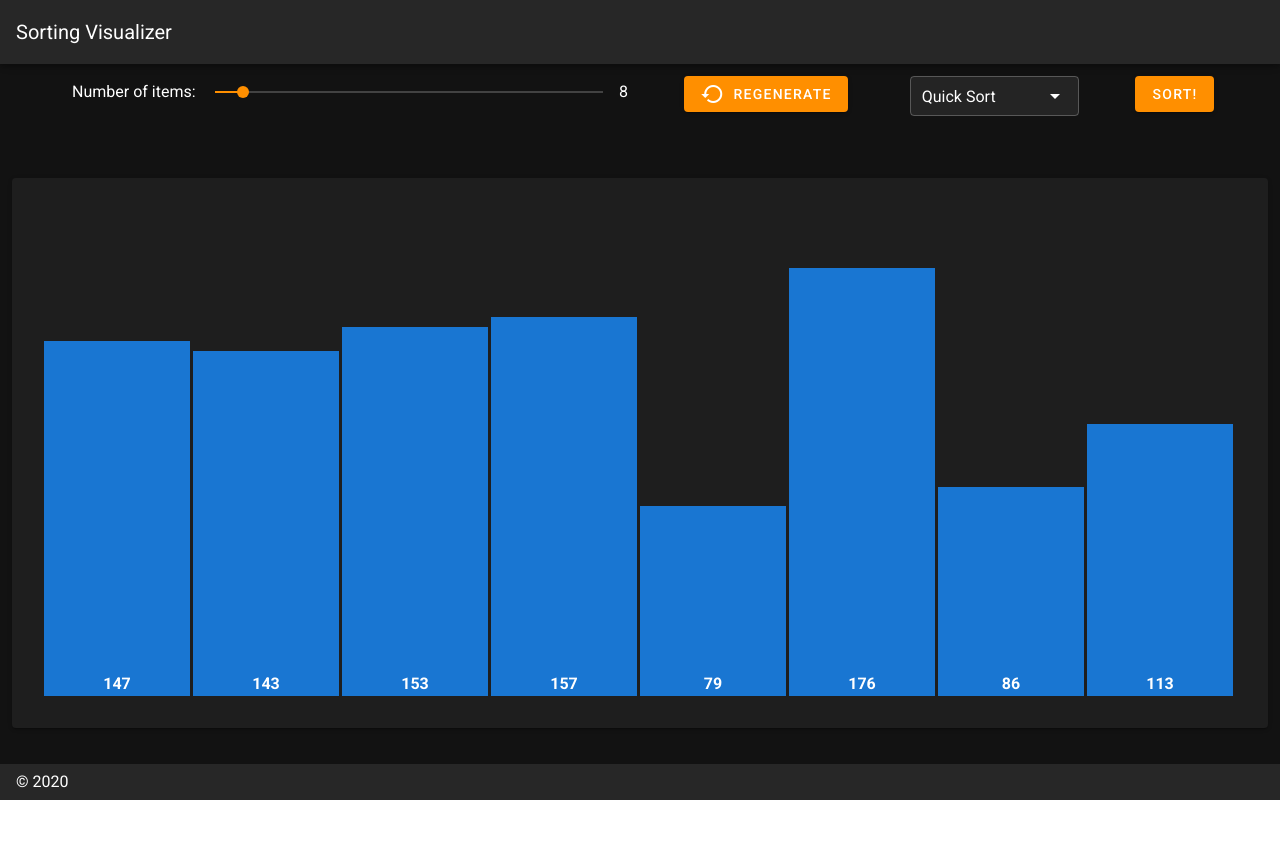
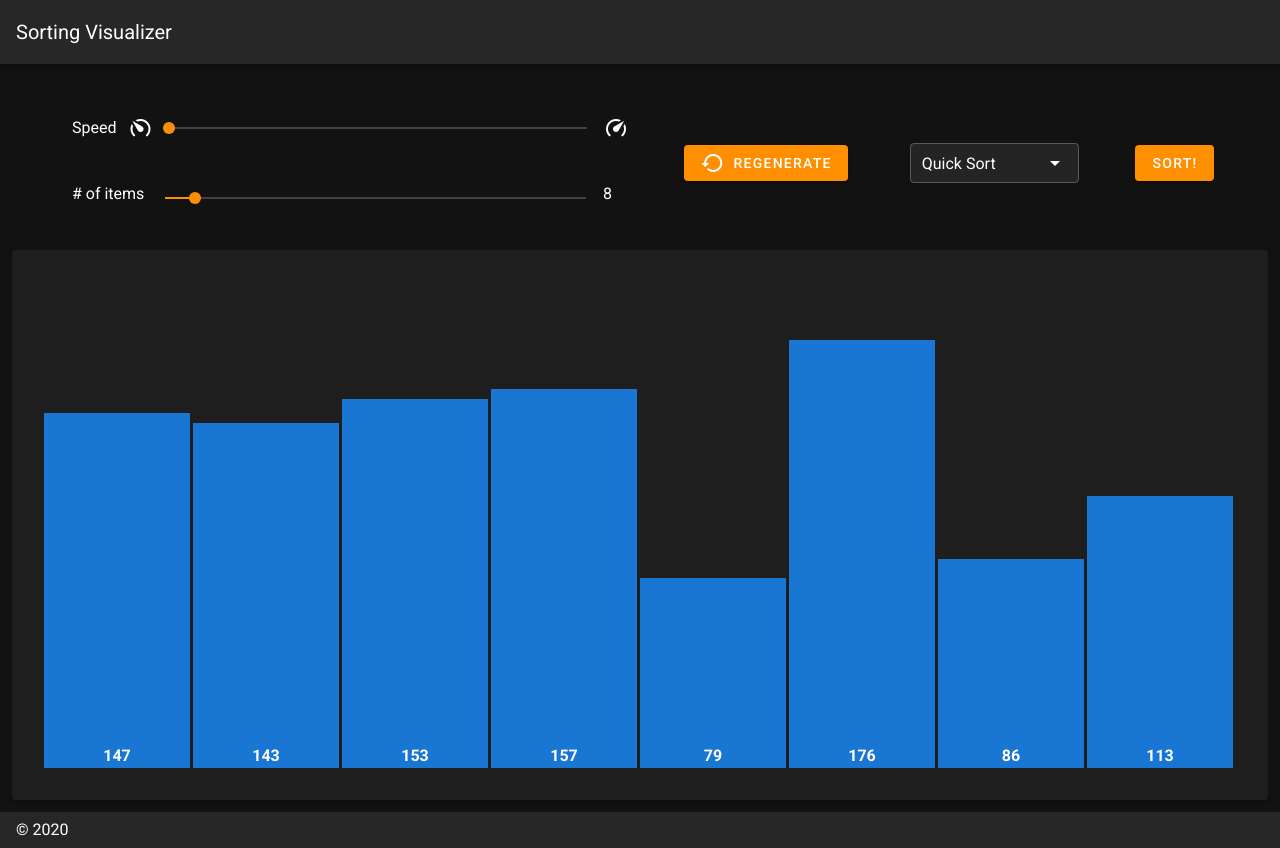
Before and after one commit to jonnytullis/sorting-visualizer-nuxt, a Nuxt app: page / in a window 1280 px wide. Before the commit the page ends 800 px from the top, so only its background shows below. Built offline with nearby package versions, Linux system fonts and the light colour scheme.

Commit message:
Added speed editor UI and data prep

```diff
--- a/algorithms/QuickSort.js
+++ b/algorithms/QuickSort.js
@@ -1,5 +1,7 @@
 
 export default class QuickSort {
+
+
   async sort (arr) {
     await this.quickSort(arr, 0, arr.length - 1)
     await sleep()
--- a/components/SortTable.vue
+++ b/components/SortTable.vue
@@ -33,6 +33,9 @@ export default {
       type: Number
     },
     minNum: {
+      type: Number
+    },
+    stepTime: {
       type: Number
     }
   },
--- a/pages/index.vue
+++ b/pages/index.vue
@@ -1,19 +1,48 @@
 <template>
   <v-container fluid class="pa-0">
-    <v-row class="mb-6 mx-12" justify="space-between">
+    <v-row class="my-6 mx-12" justify="space-between" align="center">
       <v-col cols="6">
-        <v-layout align-center>
-          <span>Number of items: &nbsp;&nbsp;</span>
+        <v-slider
+          v-model="speed"
+          color="secondary"
+          min="0"
+          :max="maxStepTime - 100"
+          class="mb-4"
+        >
+          <template #prepend>
+            <v-layout align-center class="mr-3">
+              Speed
+            </v-layout>
+            <v-icon>
+              mdi-speedometer-slow
+            </v-icon>
+          </template>
+          <template #append>
+            <v-icon>
+              mdi-speedometer
+            </v-icon>
+          </template>
+        </v-slider>
         <v-slider
           v-model="numNodes"
           color="secondary"
-            track-color="grey darken-3"
           min="1"
           :max="$vuetify.breakpoint.xsOnly ? 75 : 100"
+          hide-detail
           hide-details
-          />
-          &nbsp; {{ numNodes }}
+          class="mr-4"
+        >
+          <template #prepend>
+            <v-layout align-center>
+              #&nbsp;of&nbsp;items&nbsp;
             </v-layout>
+          </template>
+          <template #append>
+            <v-layout align-center>
+              {{ numNodes }}
+            </v-layout>
+          </template>
+        </v-slider>
       </v-col>
       <v-col cols="2">
         <v-btn color="secondary" @click="generateNewArray">
@@ -31,6 +60,7 @@
           filled
           outlined
           dense
+          hide-details
         />
       </v-col>
       <v-col cols="1">
@@ -39,7 +69,7 @@
         </v-btn>
       </v-col>
     </v-row>
-    <sort-table ref="sortTable" :num-nodes="numNodes" :max-num="200" :min-num="10" v-bind="$attrs" />
+    <sort-table ref="sortTable" :num-nodes="numNodes" :max-num="200" :min-num="10" :step-time="stepTime" v-bind="$attrs" />
   </v-container>
 </template>
 
@@ -55,7 +85,9 @@ export default {
     return {
       numNodes: 8,
       sortTypes: ['Quick Sort', 'Merge Sort', 'Heap Sort', 'Bubble Sort'],
-      selectedSortType: 'Quick Sort'
+      selectedSortType: 'Quick Sort',
+      speed: 0,
+      maxStepTime: 2000
     }
   },
   methods: {
@@ -65,6 +97,11 @@ export default {
     sort () {
       this.$refs.sortTable.sort(this.selectedSortType)
     }
+  },
+  computed: {
+    stepTime () {
+      return this.maxStepTime - this.speed
+    }
   }
 }
 </script>
```
Also changed, not shown: plugins/README.md (deleted). Lines whose indentation alone changed are shown as unchanged.
